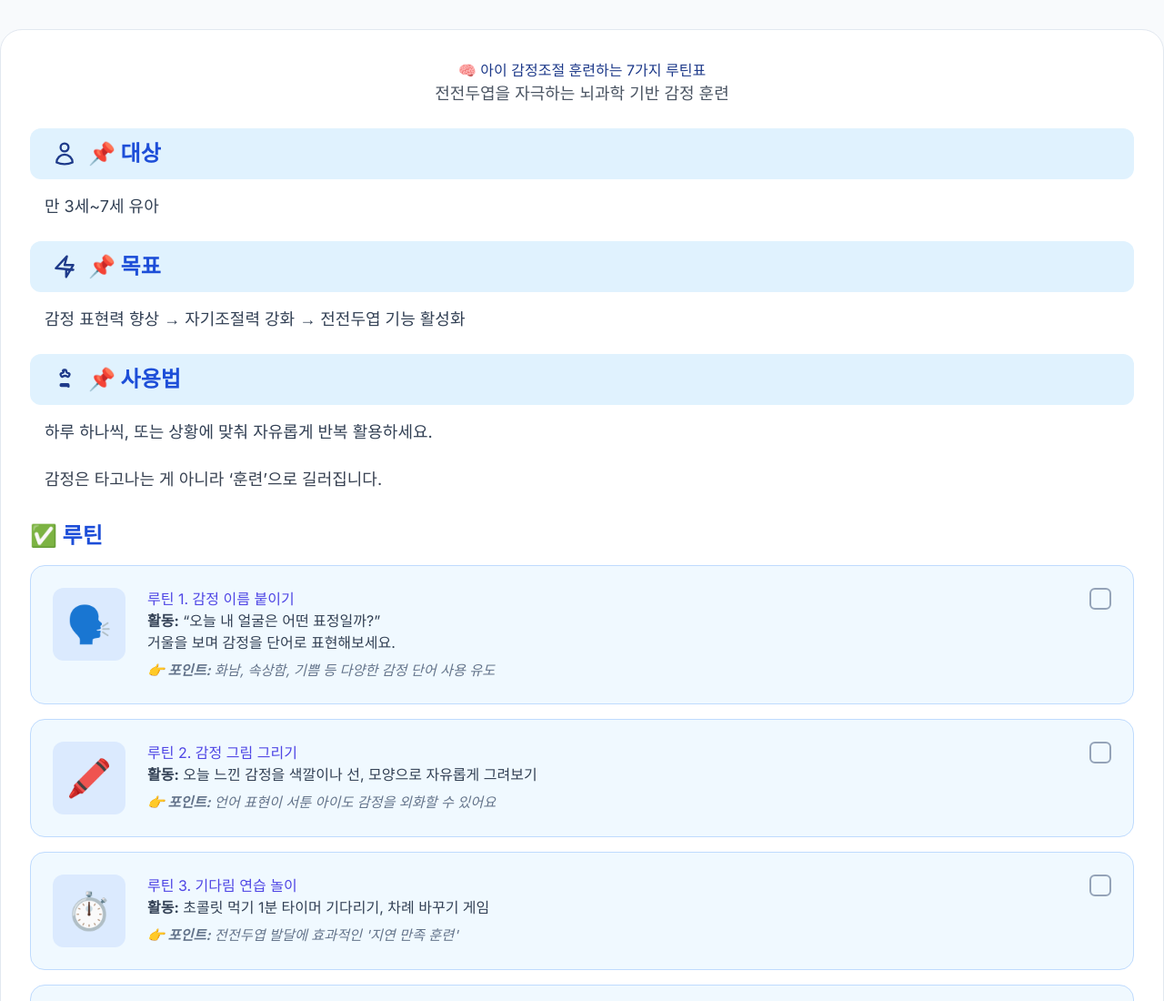
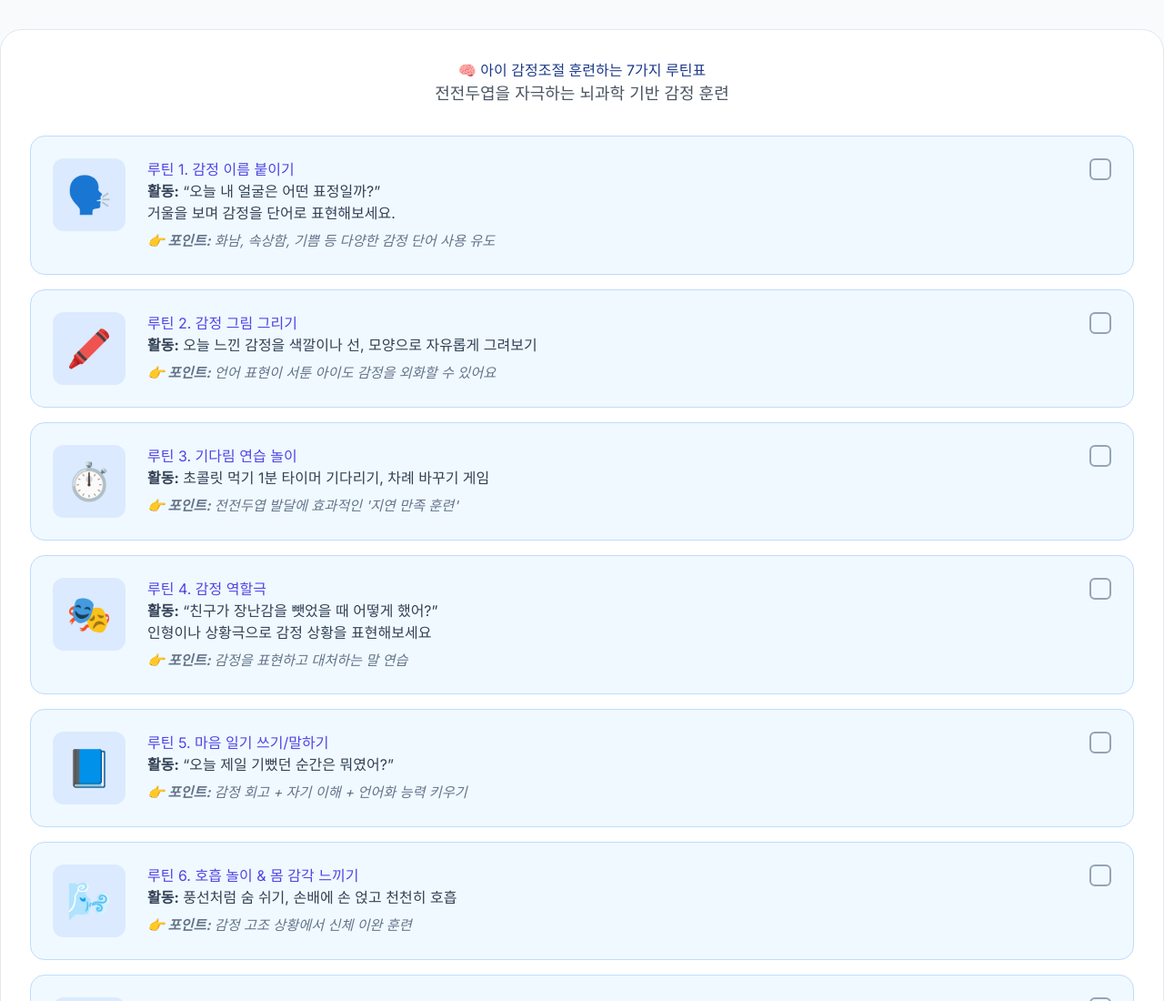
Before and after one commit to smartmom-note/smartmom-note.github.io, a plain HTML site: page childemotions.html in a window 1280 px wide. Shown: the top 1100 px of the page at 91% size. Drawn offline with nearby package versions, Linux system fonts and the light colour scheme.

Commit message:
Update childemotions.html

```diff
--- a/childemotions.html
+++ b/childemotions.html
@@ -91,24 +91,6 @@
             font-size: 0.95rem;
             margin-top: 0.5rem;
         }
-        /* The CTA button styles are no longer needed as the button is removed */
-        /* .cta-button {
-            display: block;
-            width: fit-content;
-            margin: 2rem auto 0;
-            padding: 1rem 2rem;
-            background-color: #4f46e5;
-            color: white;
-            border-radius: 0.75rem;
-            font-weight: 600;
-            text-align: center;
-            text-decoration: none;
-            transition: background-color 0.3s ease;
-            box-shadow: 0 4px 6px -1px rgba(0, 0, 0, 0.1), 0 2px 4px -1px rgba(0, 0, 0, 0.06);
-        }
-        .cta-button:hover {
-            background-color: #6366f1;
-        } */
         .check-box {
             width: 24px;
             height: 24px;
@@ -133,10 +115,6 @@
                 max-width: none;
                 width: 100%;
             }
-            /* The CTA button is already removed, so this rule is not strictly necessary but kept for consistency */
-            .cta-button {
-                display: none;
-            }
         }
     </style>
 </head>
@@ -145,36 +123,9 @@
         <h1>🧠 아이 감정조절 훈련하는 7가지 루틴표</h1>
         <p class="text-center text-lg mb-6 text-gray-600">전전두엽을 자극하는 뇌과학 기반 감정 훈련</p>
 
-        <div class="section-header">
-            <svg xmlns="http://www.w3.org/2000/svg" fill="none" viewBox="0 0 24 24" stroke-width="2" stroke="currentColor" class="w-6 h-6">
-                <path stroke-linecap="round" stroke-linejoin="round" d="M15.75 6a3.75 3.75 0 11-7.5 0 3.75 3.75 0 017.5 0zM4.501 20.118a7.5 7.5 0 0114.998 0A17.933 17.933 0 0112 21.75c-2.676 0-5.216-.584-7.499-1.632z" />
-            </svg>
-            <h2 class="text-2xl font-bold">📌 대상</h2>
-        </div>
-        <p class="text-lg mb-6 ml-4">만 3세~7세 유아</p>
-
-        <div class="section-header">
-            <svg xmlns="http://www.w3.org/2000/svg" fill="none" viewBox="0 0 24 24" stroke-width="2" stroke="currentColor" class="w-6 h-6">
-                <path stroke-linecap="round" stroke-linejoin="round" d="M3.75 13.5l10.5-11.25L12 10.5h8.25L13.5 21.75v-6.75h6.75z" />
-            </svg>
-            <h2 class="text-2xl font-bold">📌 목표</h2>
-        </div>
-        <p class="text-lg mb-6 ml-4">감정 표현력 향상 → 자기조절력 강화 → 전전두엽 기능 활성화</p>
-
-        <div class="section-header">
-            <svg xmlns="http://www.w3.org/2000/svg" fill="none" viewBox="0 0 24 24" stroke-width="2" stroke="currentColor" class="w-6 h-6">
-                <path stroke-linecap="round" stroke-linejoin="round" d="M10.343 3.94c.09-.542.56-.94 1.11-.94h1.093c.55 0 1.02.398 1.11.94l.149.894c.07.424.384.764.78.93c.384.16.86.27 1.352.356.62.11.97.745.722 1.317l-.474 1.109a1.125 1.125 0 01-1.745.65l-.59-.371c-.26-.162-.58-.242-.913-.242H12c-.333 0-.653.08-.913.242l-.59.371a1.125 1.125 0 01-1.745-.65l-.474-1.109c-.248-.572.102-1.207.722-1.317.492-.085.968-.196 1.352-.356.396-.166.71-.506.78-.93l.148-.894z" />
-                <path stroke-linecap="round" stroke-linejoin="round" d="M15.75 18.75A.75.75 0 0115 18h-6a.75.75 0 010-1.5h6a.75.75 0 01.75.75z" />
-            </svg>
-            <h2 class="text-2xl font-bold">📌 사용법</h2>
-        </div>
-        <p class="text-lg mb-6 ml-4">하루 하나씩, 또는 상황에 맞춰 자유롭게 반복 활용하세요.</p>
-        <p class="text-lg mb-6 ml-4 text-gray-700">감정은 타고나는 게 아니라 ‘훈련’으로 길러집니다.</p>
-
+        <!-- "만 3세~7세 유아"부터 "감정은 타고나는 게 아니라 ‘훈련’으로 길러집니다." 텍스트 제거 -->
 
         <div class="mt-8">
-            <h2 class="text-2xl font-bold mb-4">✅ 루틴</h2>
-
             <!-- 루틴 1 -->
             <div class="day-card">
                 <div class="day-content">
```
